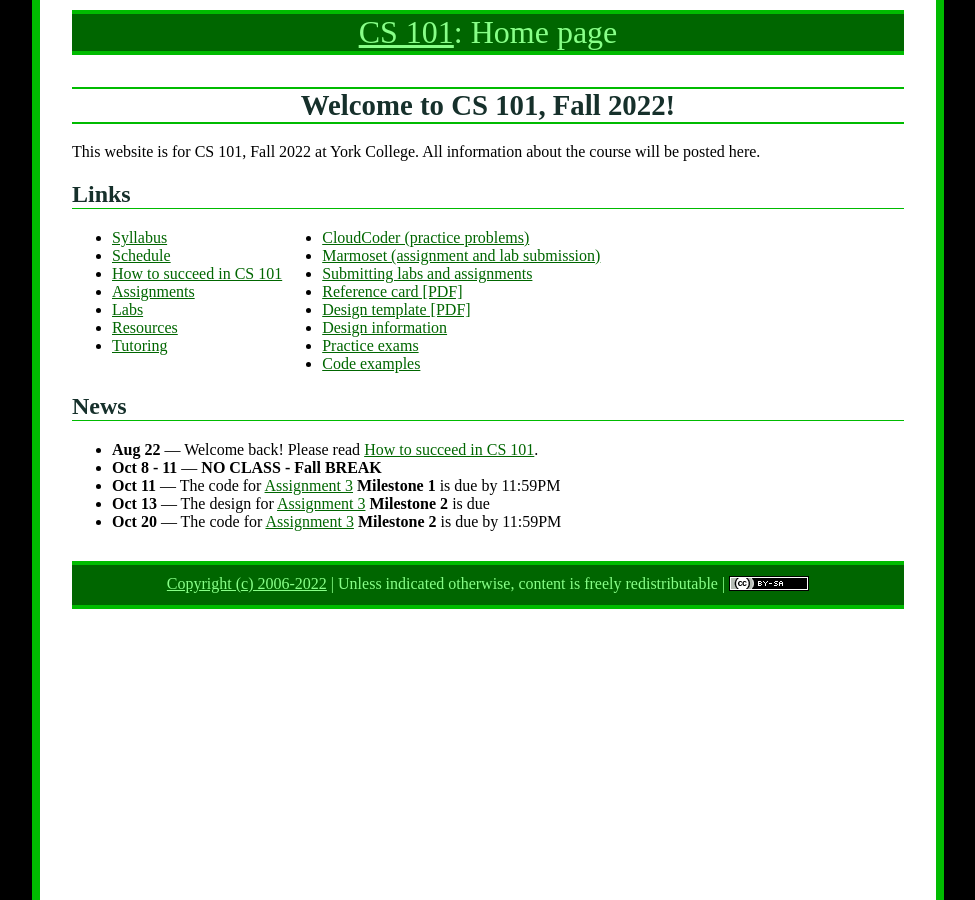
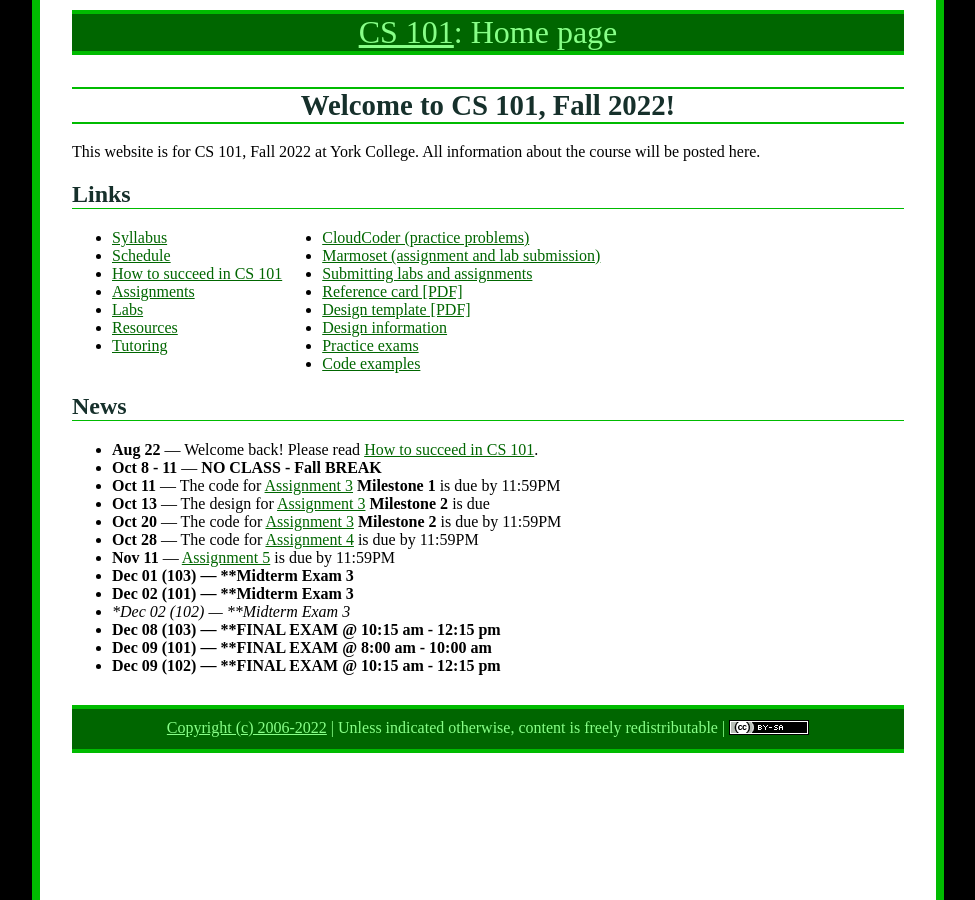
Before and after one commit to ycpcs/cs101-fall2022, a Jekyll site: the page built from index.md, in a window 1280 px wide. Shown: the whole page, without its empty margins (152-1127 px from the left). Built offline with Jekyll 4.4.1, drawn with Linux system fonts in a browser that asks for light colours.

Commit message:
updated News

```diff
--- a/index.md
+++ b/index.md
@@ -43,6 +43,14 @@ All information about the course will be posted here.
 * **Oct 11** &mdash; The code for [Assignment 3](assign/assign03.html) **Milestone 1** is due by 11:59PM
 * **Oct 13** &mdash; The design for [Assignment 3](assign/assign03.html) **Milestone 2** is due
 * **Oct 20** &mdash; The code for [Assignment 3](assign/assign03.html) **Milestone 2** is due by 11:59PM
+* **Oct 28** &mdash; The code for [Assignment 4](assign/assign04.html) is due by 11:59PM
+* **Nov 11** &mdash; [Assignment 5](assign/assign05.html) is due by 11:59PM
+* **Dec 01 (103) &mdash; **Midterm Exam 3**
+* **Dec 02 (101) &mdash; **Midterm Exam 3**
+* **Dec 02 (102) &mdash; **Midterm Exam 3*
+* **Dec 08 (103) &mdash; **FINAL EXAM @ 10:15 am - 12:15 pm**
+* **Dec 09 (101) &mdash; **FINAL EXAM @ 8:00 am - 10:00 am**
+* **Dec 09 (102) &mdash; **FINAL EXAM @ 10:15 am - 12:15 pm**
 
 
 <!--
```
Also changed, not shown: other parts of index.md (+0 -6 lines).
